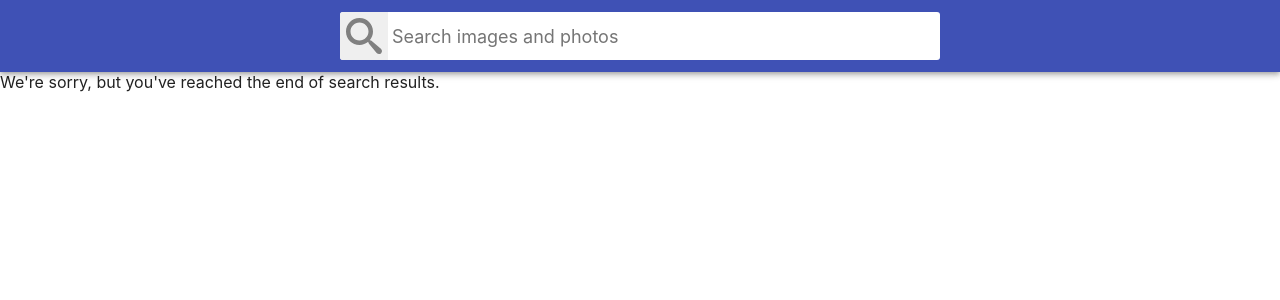
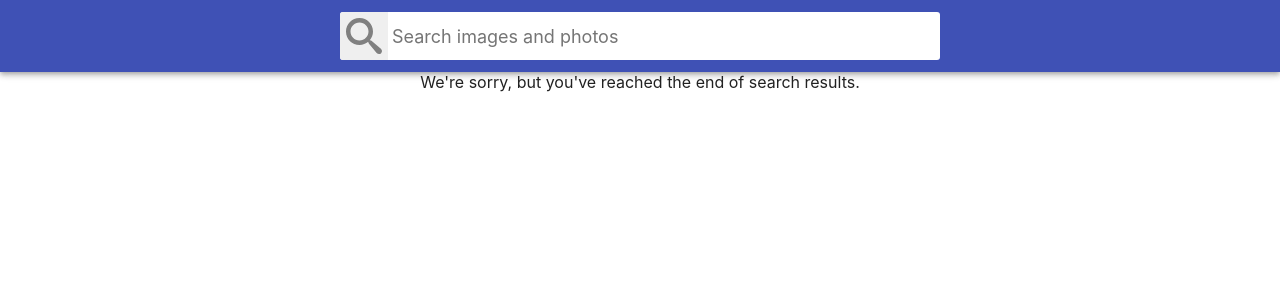
Before and after one commit to OlehKozubJS/goit-react-hw-03-image-finder, a React (Create React App) app: page / in a window 1280 px wide. Shown: the top 300 px of the page. Built offline with nearby package versions, Linux system fonts and the light colour scheme.

Commit message:
update load more button styles

```diff
--- a/src/components/Button.jsx
+++ b/src/components/Button.jsx
@@ -2,7 +2,7 @@ import ButtonCSS from './styles/Button.module.css';
 
 export const Button = ({ isLoadMore, clickFunction }) => {
   return (
-    <div>
+    <div className={ButtonCSS.ButtonContainer}>
       {isLoadMore ? (
         <button onClick={clickFunction} className={ButtonCSS.Button}>
           Load more
--- a/src/components/styles/Button.module.css
+++ b/src/components/styles/Button.module.css
@@ -1,6 +1,12 @@
 /*
 * Стили компонента Button (Load more)
 */
+.ButtonContainer {
+  display: flex;
+  justify-content: center;
+  align-items: center;
+}
+
 .Button {
   padding: 8px 16px;
   border-radius: 2px;
```
